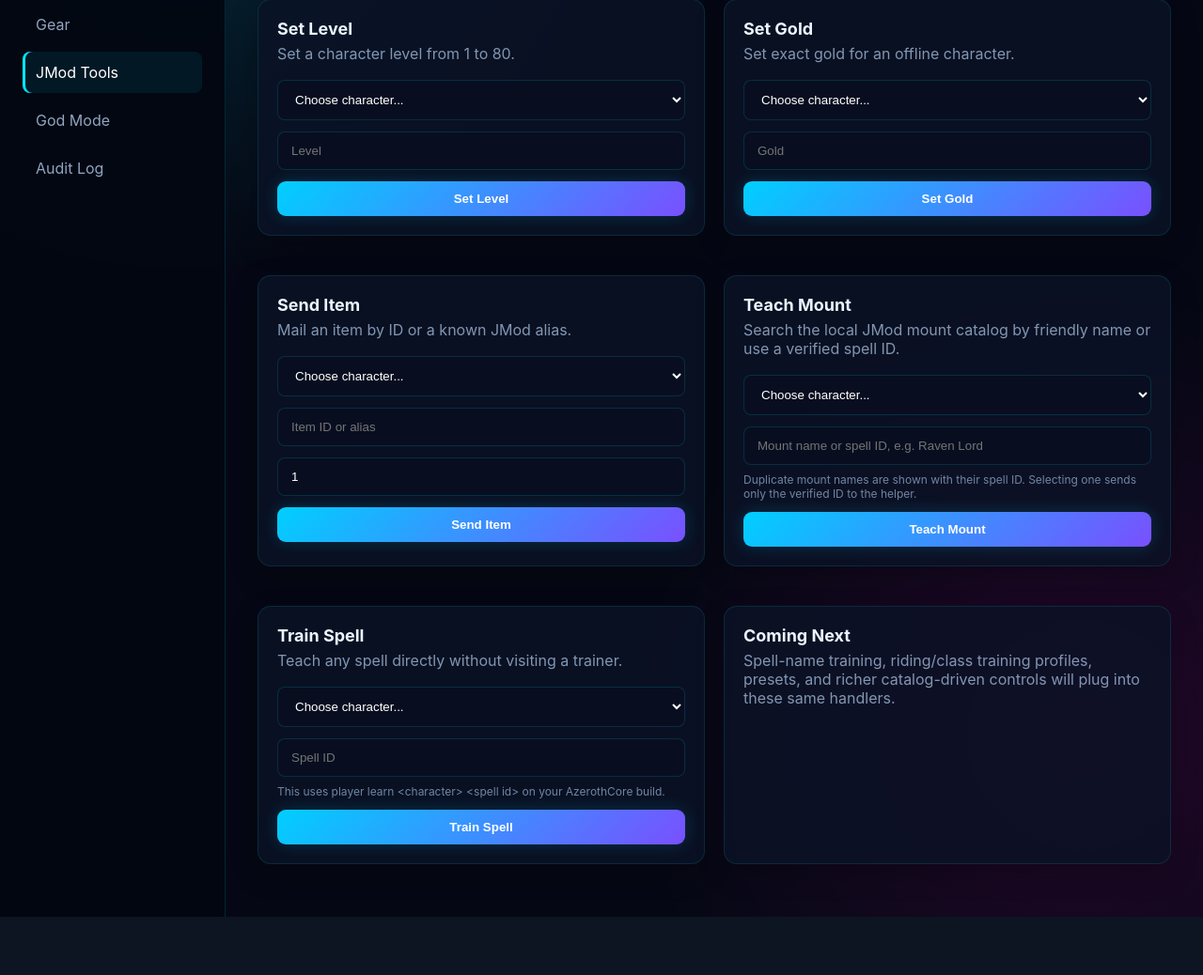
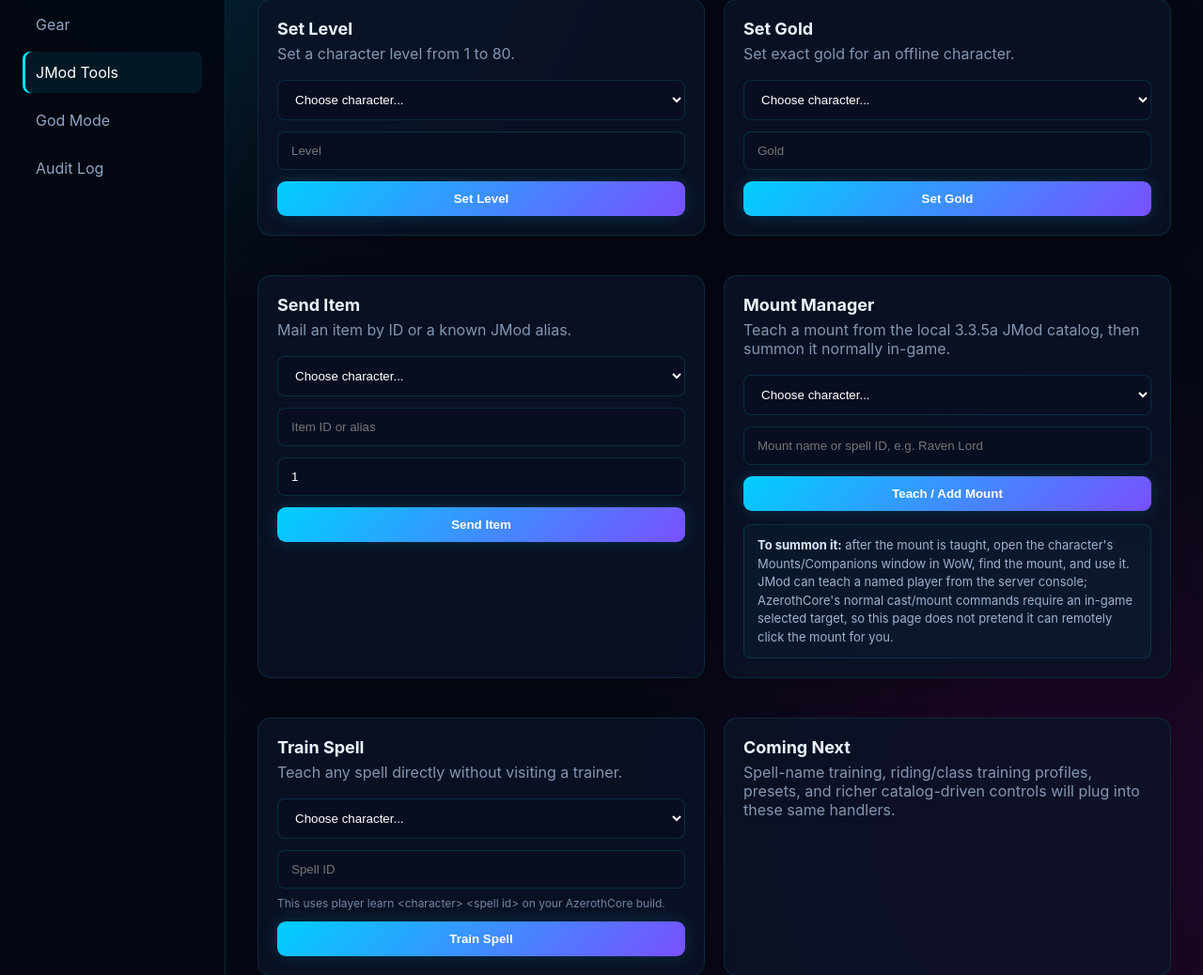
Before and after one commit to J3ST3L2/JMod-WoW, a Python web app: template admin/web/app/templates/jmod_tools.html in a window 1280 px wide. Shown: the part 314-1352 px from the top of the page at 94% size. Before the commit the page ends 1290 px from the top, so only its background shows below. Run offline with Jinja, Linux system fonts and the light colour scheme; the template is opened without the code that fills it, so the values that code supplies are empty.

Commit message:
Clarify mount summon workflow in JMod tools

```diff
--- a/admin/web/app/templates/jmod_tools.html
+++ b/admin/web/app/templates/jmod_tools.html
@@ -16,6 +16,8 @@
         .result-box pre{padding:0;white-space:pre-wrap}
         .ok-message{color:#4dffc3}.error-message{color:#ff9dbb}
         .hint{font-size:12px;color:#6f86a5;margin-top:-4px}
+        .mount-steps{margin:2px 0 0;padding:12px 14px;border:1px solid rgba(0,225,255,.14);border-radius:8px;background:rgba(0,225,255,.035);color:#9cb2cf;font-size:13px;line-height:1.5}
+        .mount-steps strong{color:#d6e8ff}
         @media(max-width:900px){.tool-grid{grid-template-columns:1fr}}
     </style>
 </head>
@@ -112,9 +114,9 @@
             </section>
 
             <section class="panel tool-card">
-                <h2>Teach Mount</h2>
-                <p>Search the local JMod mount catalog by friendly name or use a verified spell ID.</p>
-                <form method="post" action="/jmod-tools" class="mount-form">
+                <h2>Mount Manager</h2>
+                <p>Teach a mount from the local 3.3.5a JMod catalog, then summon it normally in-game.</p>
+                <form method="post" action="/jmod-tools">
                     <input type="hidden" name="command" value="mount">
                     <select name="character" required>
                         <option value="">Choose character...</option>
@@ -122,10 +124,14 @@
                     </select>
                     <input name="value" list="mount-options" placeholder="Mount name or spell ID, e.g. Raven Lord" autocomplete="off" required>
                     <datalist id="mount-options">
-                        {% for m in mounts %}<option value="{{ m.name }} [{{ m.game_id }}]"></option>{% endfor %}
+                        {% for m in mounts %}
+                            <option value="{{ m.game_id }}">{{ m.name }} [{{ m.game_id }}]</option>
+                        {% endfor %}
                     </datalist>
-                    <div class="hint">Duplicate mount names are shown with their spell ID. Selecting one sends only the verified ID to the helper.</div>
-                    <button class="primary-button" type="submit">Teach Mount</button>
+                    <button class="primary-button" type="submit">Teach / Add Mount</button>
+                    <div class="mount-steps">
+                        <strong>To summon it:</strong> after the mount is taught, open the character's Mounts/Companions window in WoW, find the mount, and use it. JMod can teach a named player from the server console; AzerothCore's normal cast/mount commands require an in-game selected target, so this page does not pretend it can remotely click the mount for you.
+                    </div>
                 </form>
             </section>
 
@@ -151,14 +157,5 @@
         </div>
     </main>
 </div>
-<script>
-for (const form of document.querySelectorAll('.mount-form')) {
-    form.addEventListener('submit', () => {
-        const input = form.querySelector('input[name="value"]');
-        const match = input.value.match(/\[(\d+)\]\s*$/);
-        if (match) input.value = match[1];
-    });
-}
-</script>
 </body>
 </html>
```
